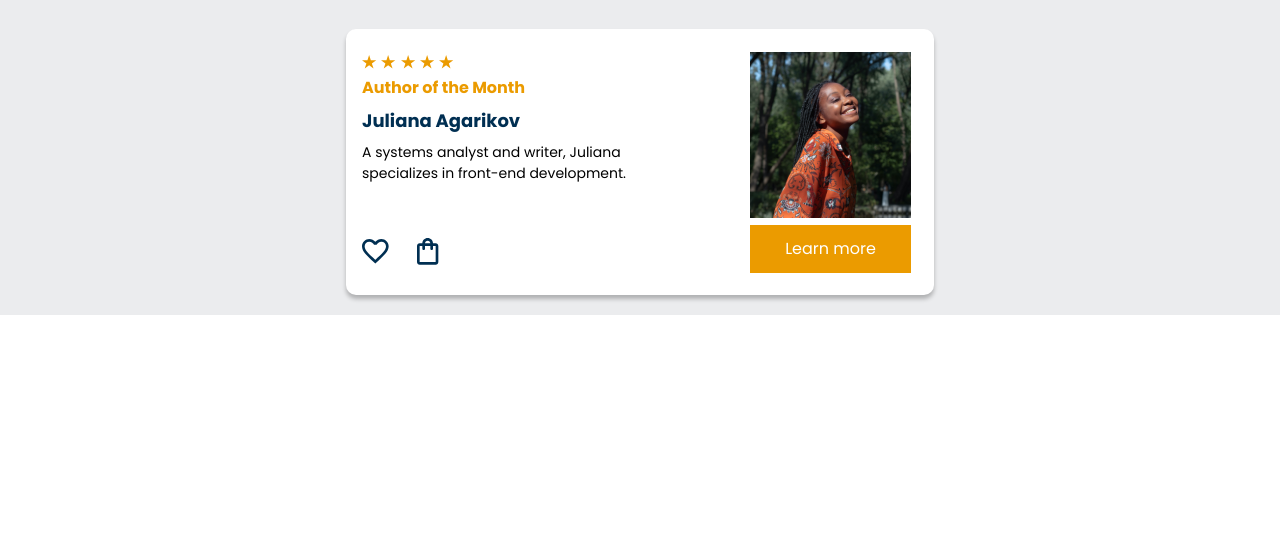
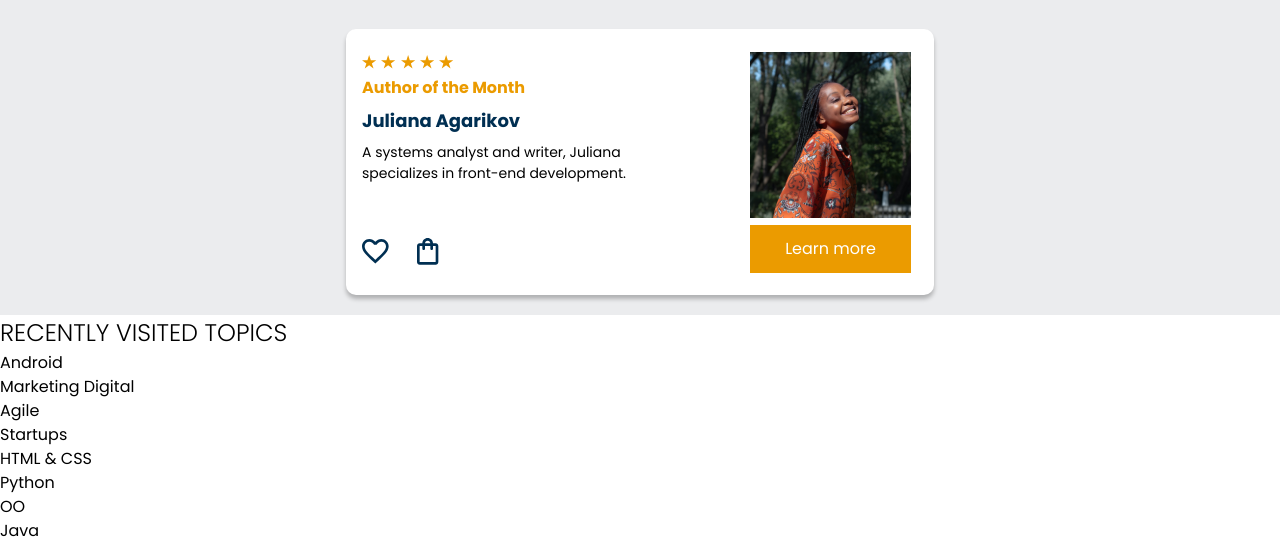
Before and after one commit to jtg-inductions-fe/FE-Raj-Maurya-815-UI-Assignment, a website built with Vite: page index.html in a window 1280 px wide. Shown: the part 1810-2353 px from the top of the page. Before the commit the page ends 2125 px from the top, so only its background shows below. Built offline with nearby package versions, Linux system fonts and the light colour scheme.

Commit message:
[RM_A1_06]: added recently-visited-topics structure

```diff
--- a/index.html
+++ b/index.html
@@ -278,6 +278,24 @@
             </div>
         </section>
 
+        <section class="recently-visited-topics">
+            <h3 class="recently-visited-topics__heading subtitle subtitle--md">
+                recently visited topics
+            </h3>
+            <ul class="recently-visited-topics__content">
+                <li class="recently-visited-topics__topics">Android</li>
+                <li class="recently-visited-topics__topics">
+                    Marketing Digital
+                </li>
+                <li class="recently-visited-topics__topics">Agile</li>
+                <li class="recently-visited-topics__topics">Startups</li>
+                <li class="recently-visited-topics__topics">HTML & CSS</li>
+                <li class="recently-visited-topics__topics">Python</li>
+                <li class="recently-visited-topics__topics">OO</li>
+                <li class="recently-visited-topics__topics">Java</li>
+            </ul>
+        </section>
+
         <script type="module" src="./src/script/index.js"></script>
     </body>
 </html>
--- /dev/null
+++ b/src/styles/layouts/_recently-visited-topics.scss
@@ -0,0 +1,3 @@
+@use '../abstracts/mixins' as mxn;
+@use '../abstracts/variables' as var;
+@use '../abstracts/colors' as clr;
```
